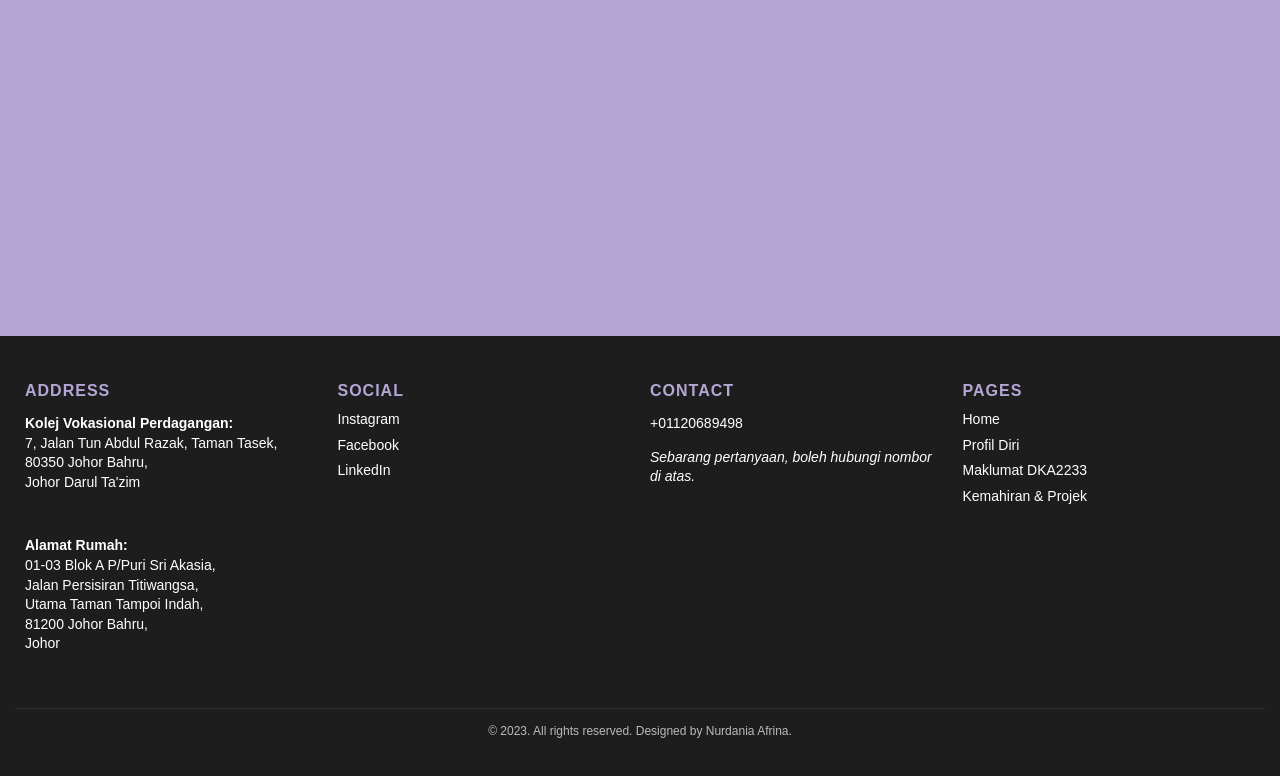
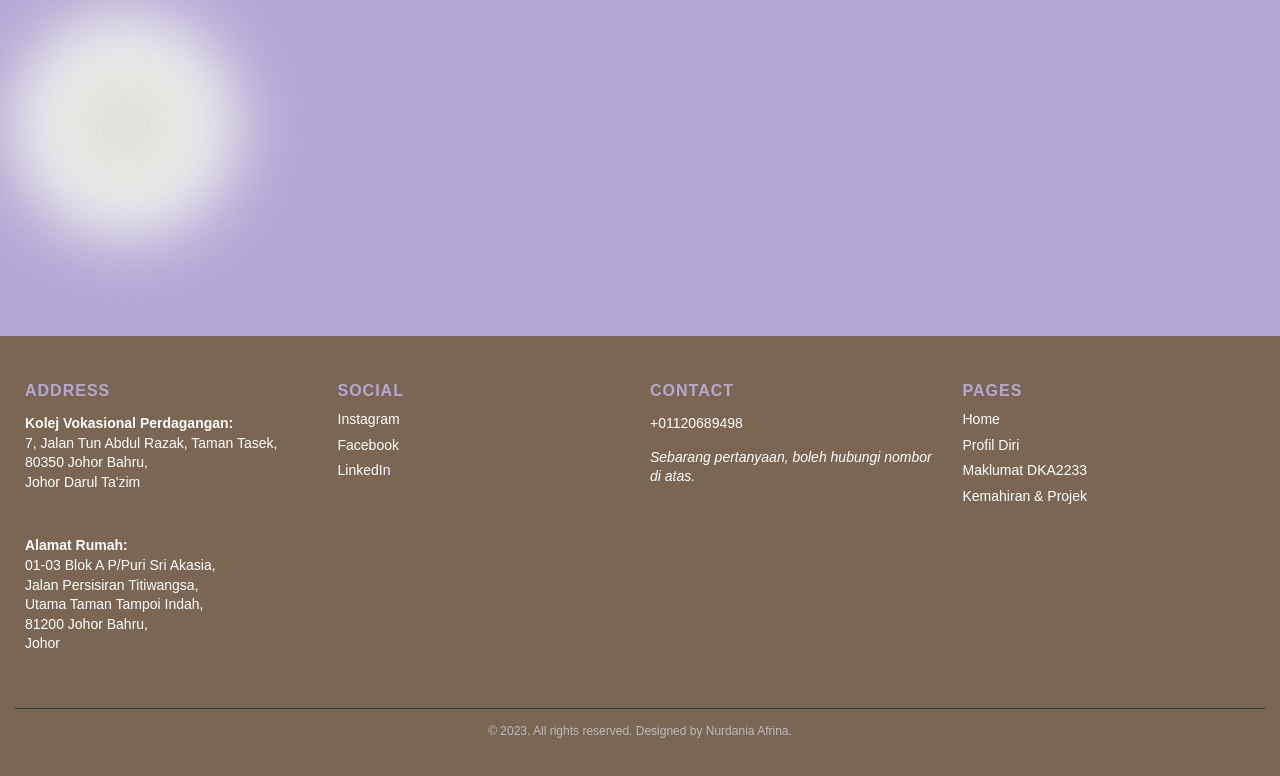
Before and after one commit to 1Nia1/footer, a plain HTML site: page index.html in a window 1280 px wide. Drawn offline with Linux system fonts and the light colour scheme.

Commit message:
Update index.html

```diff
--- a/index.html
+++ b/index.html
@@ -13,10 +13,22 @@
       display: flex;
       flex-direction: column;
       min-height: 100vh;
+      overflow: hidden;
+            cursor: none;
       /* Jika anda perlukan efek "cursor none" atau glow,
          boleh copy semula dari code asal dan letak di sini */
     }
-
+.glow {
+            position: absolute;
+            width: 250px;
+            height: 250px;
+            background: radial-gradient(circle, #d9dad4 10%, #f3f4f0 50%, transparent 80%);
+            border-radius: 50%;
+            pointer-events: none;
+            filter: blur(30px);
+            transition: transform 0.05s linear;
+            z-index: -1;
+        }
     /* Container Kandungan Utama */
     .content {
       flex: 1; /* Supaya footer melekat di bawah */
@@ -30,7 +42,7 @@
      *                 GAYA UNTUK FOOTER
      ****************************************************/
     footer {
-      background-color: #1d1d1d;  /* latar footer (boleh tukar) */
+      background-color: #7a6653;  /* latar footer (boleh tukar) */
       color: #fff;                /* warna tulisan utama footer */
       padding: 30px 15px;         /* ruang atas/bawah/kiri/kanan */
       font-size: 14px;
@@ -177,5 +189,15 @@
       </div>
     </div>
   </footer>
+   <div class="glow">
+
+        </div>
+   <script>
+        const glow = document.querySelector(".glow");
+        document.addEventListener("mousemove", (e) => {
+
+            glow.style.transform = `translate(${e.clientX}px, ${e.clientY}px)`;
+        });
+    </script>
 </body>
 </html>
```
